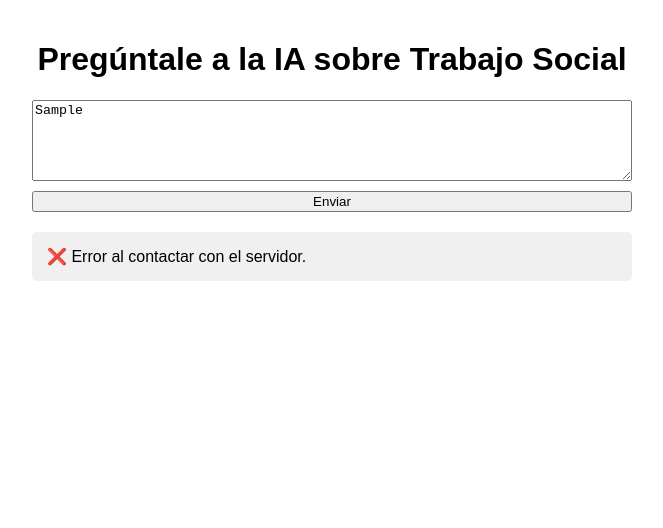
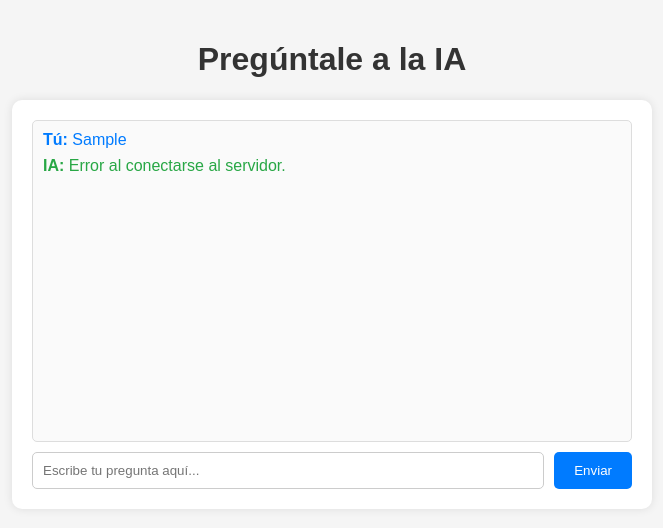
Before and after one commit to metrofj/preguntale-a-la-ia2.0, a plain HTML site: page index.html in a window 1280 px wide. Both pictures are taken after typing "Sample" into the empty fields and a click on the button "Enviar". Shown: the whole page, without its empty margins (308-971 px from the left). Drawn offline with Linux system fonts and the light colour scheme; no server answers.

Commit message:
Update index.html

```diff
--- a/index.html
+++ b/index.html
@@ -3,74 +3,126 @@
 <head>
   <meta charset="UTF-8" />
   <meta name="viewport" content="width=device-width, initial-scale=1.0"/>
-  <title>Asistente en Trabajo Social</title>
+  <title>Pregúntale a la IA</title>
   <style>
     body {
       font-family: Arial, sans-serif;
+      background-color: #f5f5f5;
+      margin: 0;
       padding: 20px;
-      max-width: 600px;
-      margin: auto;
+      display: flex;
+      flex-direction: column;
+      align-items: center;
     }
 
     h1 {
+      color: #333;
       text-align: center;
+    }
+
+    #chat-container {
+      background: #fff;
+      border-radius: 10px;
+      padding: 20px;
+      width: 100%;
+      max-width: 600px;
+      box-shadow: 0 0 10px rgba(0,0,0,0.1);
+    }
+
+    #messages {
+      height: 300px;
+      overflow-y: auto;
+      border: 1px solid #ddd;
+      padding: 10px;
+      margin-bottom: 10px;
+      background: #fafafa;
+      border-radius: 5px;
+    }
+
+    .user {
+      color: #007bff;
+      margin-bottom: 8px;
+    }
+
+    .bot {
+      color: #28a745;
+      margin-bottom: 8px;
     }
 
     #formulario {
       display: flex;
-      flex-direction: column;
       gap: 10px;
     }
 
-    #respuesta {
-      margin-top: 20px;
-      background-color: #f0f0f0;
-      padding: 15px;
+    #messageInput {
+      flex: 1;
+      padding: 10px;
       border-radius: 5px;
-      white-space: pre-wrap;
+      border: 1px solid #ccc;
+    }
+
+    #sendButton {
+      padding: 10px 20px;
+      background-color: #007bff;
+      border: none;
+      color: white;
+      border-radius: 5px;
+      cursor: pointer;
+    }
+
+    #sendButton:hover {
+      background-color: #0056b3;
     }
   </style>
 </head>
 <body>
-  <h1>Pregúntale a la IA sobre Trabajo Social</h1>
-  <form id="formulario">
-    <textarea id="pregunta" placeholder="Escribe tu pregunta aquí..." rows="5"></textarea>
-    <button type="submit">Enviar</button>
-  </form>
-  <div id="respuesta"></div>
+  <h1>Pregúntale a la IA</h1>
+
+  <div id="chat-container">
+    <div id="messages"></div>
+
+    <form id="formulario">
+      <input type="text" id="messageInput" placeholder="Escribe tu pregunta aquí..." required />
+      <button type="submit" id="sendButton">Enviar</button>
+    </form>
+  </div>
 
   <script>
-    const formulario = document.getElementById("formulario");
-    const respuestaDiv = document.getElementById("respuesta");
+    const form = document.getElementById("formulario");
+    const messageInput = document.getElementById("messageInput");
+    const messagesDiv = document.getElementById("messages");
 
-    formulario.addEventListener("submit", async (e) => {
+    form.addEventListener("submit", async (e) => {
       e.preventDefault();
-      const pregunta = document.getElementById("pregunta").value.trim();
+      const message = messageInput.value.trim();
+      if (!message) return;
 
-      if (!pregunta) {
-        respuestaDiv.textContent = "Por favor, escribe una pregunta.";
-        return;
+      // Mostrar mensaje del usuario
+      messagesDiv.innerHTML += `<div class="user"><strong>Tú:</strong> ${message}</div>`;
+      messagesDiv.scrollTop = messagesDiv.scrollHeight;
+
+      messageInput.value = "";
+
+      try {
+        const response = await fetch("/api/chat", {
+          method: "POST",
+          headers: { "Content-Type": "application/json" },
+          body: JSON.stringify({ message }),
+        });
+
+        const data = await response.json();
+
+        if (data.response) {
+          messagesDiv.innerHTML += `<div class="bot"><strong>IA:</strong> ${data.response}</div>`;
+        } else {
+          messagesDiv.innerHTML += `<div class="bot"><strong>IA:</strong> No se pudo obtener una respuesta.</div>`;
+        }
+      } catch (error) {
+        messagesDiv.innerHTML += `<div class="bot"><strong>IA:</strong> Error al conectarse al servidor.</div>`;
+        console.error(error);
       }
 
-      respuestaDiv.textContent = "Pensando...";
-
-      try {
-        const res = await fetch("/api/chat", {
-          method: "POST",
-          headers: { "Content-Type": "application/json" },
-          body: JSON.stringify({ message: pregunta }),
-        });
-
-        const data = await res.json();
-
-        if (data.response) {
-          respuestaDiv.textContent = data.response;
-        } else {
-          respuestaDiv.textContent = data.error || "❌ La IA no pudo responder en este momento.";
-        }
-      } catch (err) {
-        respuestaDiv.textContent = "❌ Error al contactar con el servidor.";
-      }
+      messagesDiv.scrollTop = messagesDiv.scrollHeight;
     });
   </script>
 </body>
```
